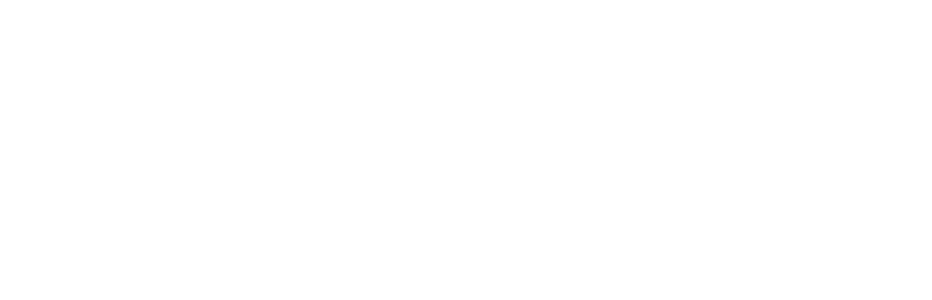
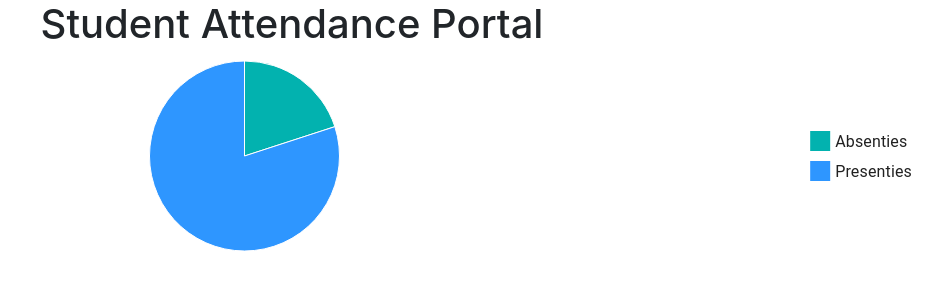
Before and after one commit to divy-arun-mav/ClassWizz, a React (Create React App) app in the folder frontend/: page /attendance in a window 1280 px wide. Before the commit this address had no page. Shown: the top 300 px of the page, without its empty margins (348-1280 px from the left). Built offline with nearby package versions, Linux system fonts and the light colour scheme.

Commit message:
Updating frontend

```diff
--- a/frontend/src/App.js
+++ b/frontend/src/App.js
@@ -12,6 +12,7 @@
 import Home from './Components/Home';
 import ClassRoom from './Components/ClassRoom';
 import { useState, useEffect } from 'react';
+import Attendance from './Components/Attendance';
 
 function App() {
   const [user, setUser] = useState(null); // Initialize with null
@@ -29,7 +30,7 @@
         <Route exact path='/navbar' element={<Navbar user={user} />} />
         <Route exact path='/' element={<Home />} />
         <Route exact path='/login' element={<Login />} />
-
+        <Route exact path='/attendance' element={<Attendance />} />
         <Route exact path='/classroom' element={<ClassRoom />} />
 
         {ans && (
--- a/frontend/src/Components/Attendance.jsx
+++ b/frontend/src/Components/Attendance.jsx
@@ -1,24 +1,37 @@
-import React from 'react'
+import React, { useState } from 'react';
+import { PieChart } from '@mui/x-charts/PieChart';
 
-const Attendance = () => {
-    const data = {
-        labels: [
-            'Present',
-            'Absent'
-        ],
-        datasets: [{
-            label: 'My First Dataset',
-            data: [80, 20],
-            backgroundColor: [
-                'rgb(255, 99, 132)',
-                'rgb(255, 205, 86)'
-            ],
-            hoverOffset: 4
-        }]
-    };
+const data = [
+    { id: 0, value: 20, label: 'Absenties' },
+    { id: 1, value: 80, label: 'Presenties' },
+];
+
+export default function PieActiveArc() {
+
+    const [sdate, setSdate] = useState(new Date());
+    const [edate, setEdate] = useState(new Date());
+
     return (
-        <div>Attendance</div>
-    )
+        <>
+            <h1>Student Attendance Portal</h1>
+            <PieChart
+                series={[
+                    {
+                        data,
+                        highlightScope: { faded: 'global', highlighted: 'item' },
+                        faded: { innerRadius: 30, additionalRadius: -30, color: 'gray' },
+                    },
+                ]}
+                height={200}
+            />
+
+            <style>
+                {`
+                body{
+                    text-align:center;
+                }
+                `}
+            </style>
+        </>
+    );
 }
-
-export default Attendance
--- a/frontend/src/Components/Home.jsx
+++ b/frontend/src/Components/Home.jsx
@@ -36,7 +36,7 @@
                 <button className='explore-more2'>Explore More</button>
                 <button className='experience-it3'>Experience It</button>
             </div>
-            <Footer />
+            {/* <Footer /> */}
             <style>
                 {`
                 body{
--- a/frontend/src/Components/Navbar.jsx
+++ b/frontend/src/Components/Navbar.jsx
@@ -66,7 +66,7 @@
               <form className="d-flex fs-6 fw-medium ms-auto">
                 {isLoggedIn ? (
                   <>
-                    <h6 className='my-auto text-primary text-center me-2'>{user.username}</h6>
+                    <h6 className='my-auto text-primary text-center me-2'></h6>
                     <button className="btn btn-outline-danger ms-2 fw-semibold" type="button" style={{ maxHeight: "min-content" }} onClick={() => { LogoutUser(); navigate('/login') }}>Logout</button>
                   </>
                 ) : (
--- a/frontend/src/index.js
+++ b/frontend/src/index.js
@@ -5,12 +5,15 @@
 import reportWebVitals from './reportWebVitals';
 import { BrowserRouter } from 'react-router-dom';
 import { AuthProvider } from './Components/store/auth';
+import { StyledEngineProvider } from '@mui/material/styles';
 
 const root = ReactDOM.createRoot(document.getElementById('root'));
 root.render(
   <AuthProvider>
     <BrowserRouter>
-    <App />
+      <StyledEngineProvider injectFirst>
+        <App />
+      </StyledEngineProvider>
     </BrowserRouter>
   </AuthProvider>
 );
```
Also changed, not shown: frontend/package.json (+6 -2 lines), frontend/src/Components/Footer.jsx (indentation only), 1 other file (tests, documents, lock files or other folders).
